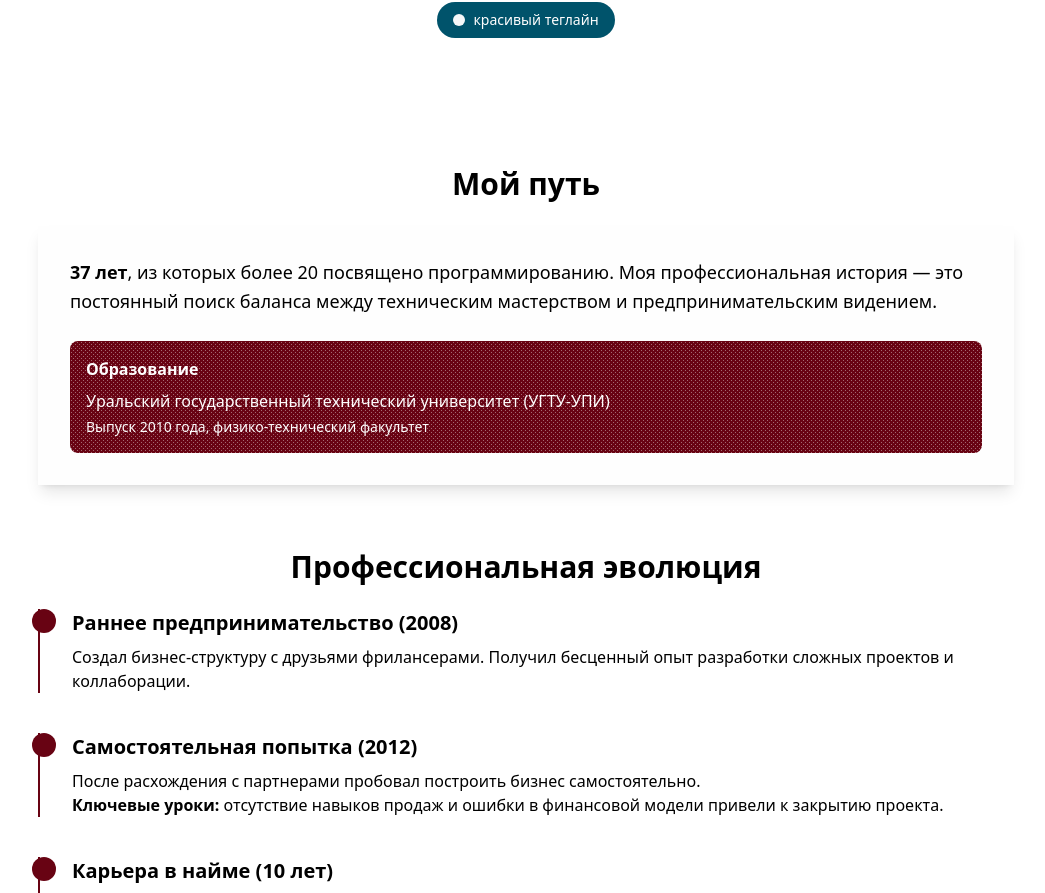
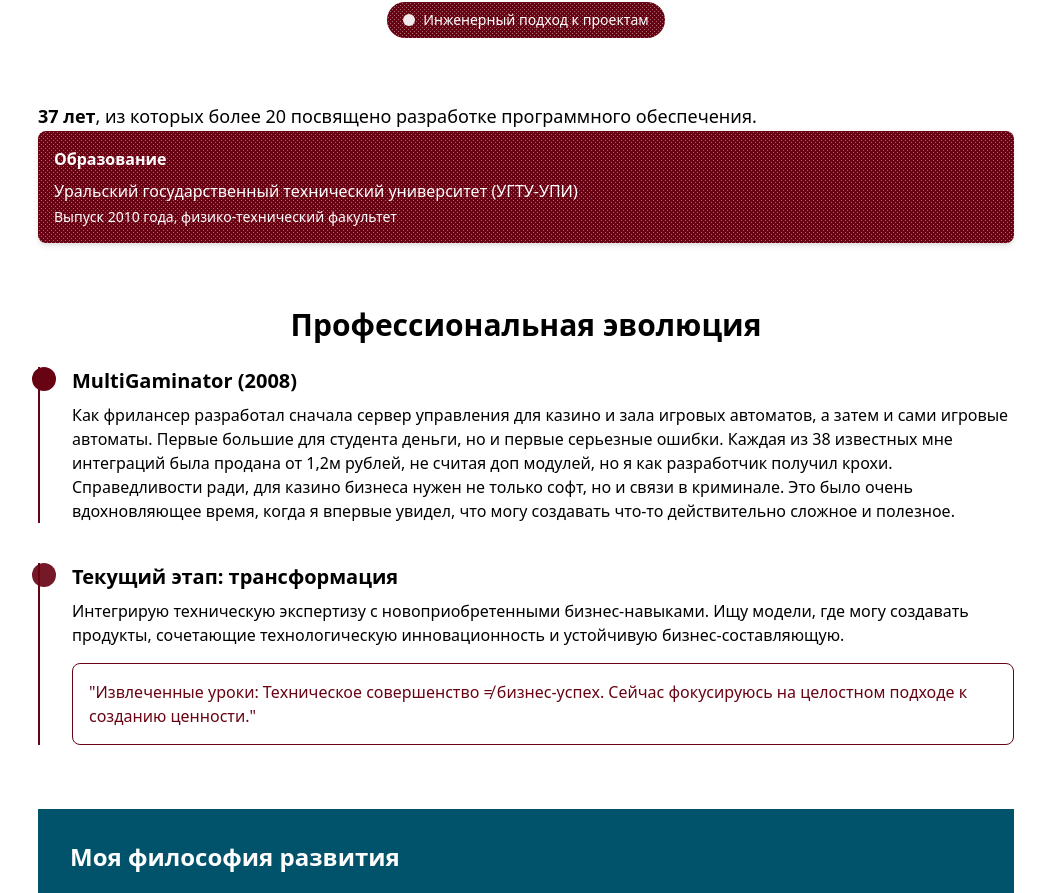
Before and after one commit to potapov-me/potapov.me, a Next.js app: page / in a window 1280 px wide. Shown: the part 178-1071 px from the top of the page, without its empty margins (114-1159 px from the left). Built offline with nearby package versions, Linux system fonts and the light colour scheme.

Commit message:
Описал опыт с казино

```diff
--- a/app/layout.tsx
+++ b/app/layout.tsx
@@ -23,11 +23,11 @@ export default function RootLayout({
                         Константин Потапов
                     </h1>
                     <p className="text-xl text-secondary mb-6">
-                        Разработчик · Предприниматель · ???
+                        Инженер · Предприниматель · Исследователь
                     </p>
-                    <div className="inline-flex items-center bg-secondary text-white rounded-full px-4 py-2 text-sm">
+                    <div className="inline-flex items-center bg-primary bg-texture text-white rounded-full px-4 py-2 text-sm">
                         <span className="w-3 h-3 bg-white rounded-full mr-2 animate-pulse"></span>
-                        красивый теглайн
+                        <span>Инженерный подход к проектам</span>
                     </div>
                 </div>
             </header>
--- a/app/page.tsx
+++ b/app/page.tsx
@@ -2,24 +2,17 @@ export default function Home() {
     return (
         <main className="max-w-5xl mx-auto px-6 pb-20">
             {/* Блок "Обо мне" */}
-            <section className="my-16">
-                <h2 className="text-3xl font-bold mb-6 text-center">Мой путь</h2>
-                <div className="bg-white shadow-lg p-8">
-                    <div className="space-y-6">
+            <section className="mb-16">
                 <p className="text-lg leading-relaxed">
-                            <span className="font-bold">{new Date().getFullYear() - 1988} лет</span>, из которых более 20 посвящено программированию.
-                            Моя профессиональная история — это постоянный поиск баланса между техническим мастерством
-                            и предпринимательским видением.
+                    <span className="font-bold">{new Date().getFullYear() - 1988} лет</span>, из которых более 20 посвящено разработке программного обеспечения.
                 </p>
 
                 <div className="flex items-start">
-                            <div className="bg-primary bg-texture text-white rounded-lg p-4 flex-1">
+                    <div className="bg-primary bg-texture text-white p-4 flex-1 rounded-lg shadow-md">
                         <h3 className="font-bold mb-2">Образование</h3>
                         <p>Уральский государственный технический университет (УГТУ-УПИ)</p>
                         <p className="text-sm text-white mt-1">Выпуск 2010 года, физико-технический
                             факультет</p>
-                            </div>
-                        </div>
                     </div>
                 </div>
             </section>
@@ -28,35 +21,17 @@ export default function Home() {
                 <h2 className="text-3xl font-bold mb-6 text-center">Профессиональная эволюция</h2>
 
                 <div className="space-y-10">
-                    {/* Этап 1 */}
                     <div className="relative pl-8 border-l-2 border-primary">
                         <div className="absolute -left-2 top-0 w-6 h-6 bg-primary rounded-full"></div>
-                        <h3 className="text-xl font-bold">Раннее предпринимательство (2008)</h3>
+                        <h3 className="text-xl font-bold">MultiGaminator (2008)</h3>
                         <p className="mt-2">
-                            Создал бизнес-структуру с друзьями фрилансерами.
-                            Получил бесценный опыт разработки сложных проектов и коллаборации.
-                        </p>
-                    </div>
-
-                    {/* Этап 2 */}
-                    <div className="relative pl-8 border-l-2 border-primary">
-                        <div className="absolute -left-2 top-0 w-6 h-6 bg-primary rounded-full"></div>
-                        <h3 className="text-xl font-bold">Самостоятельная попытка (2012)</h3>
-                        <p className="mt-2">
-                            После расхождения с партнерами пробовал построить бизнес самостоятельно. <br/>
-                            <span className="font-semibold text-red-600"> Ключевые уроки:</span> отсутствие навыков
-                            продаж
-                            и ошибки в финансовой модели привели к закрытию проекта.
-                        </p>
-                    </div>
-
-                    {/* Этап 3 */}
-                    <div className="relative pl-8 border-l-2 border-primary">
-                        <div className="absolute -left-2 top-0 w-6 h-6 bg-primary rounded-full"></div>
-                        <h3 className="text-xl font-bold">Карьера в найме (10 лет)</h3>
-                        <p className="mt-2">
-                            Сфокусировался на глубоком освоении инженерного мастерства. Прошел путь от разработчика
-                            до ведущего технического специалиста. Наработал экспертизу в построении сложных систем.
+                            Как фрилансер разработал сначала сервер управления для казино и зала игровых автоматов, а затем
+                            и сами игровые автоматы. Первые большие для студента деньги, но и первые серьезные
+                            ошибки. Каждая из 38 известных мне интеграций была продана от 1,2м рублей,
+                            не считая доп модулей, но я как разработчик получил крохи.
+                            Справедливости ради, для казино бизнеса нужен не только софт, но и связи в криминале.
+                            Это было очень вдохновляющее время, когда я впервые увидел, что могу создавать что-то
+                            действительно сложное и полезное.
                         </p>
                     </div>
 
```
Lines whose indentation alone changed are shown as unchanged.
